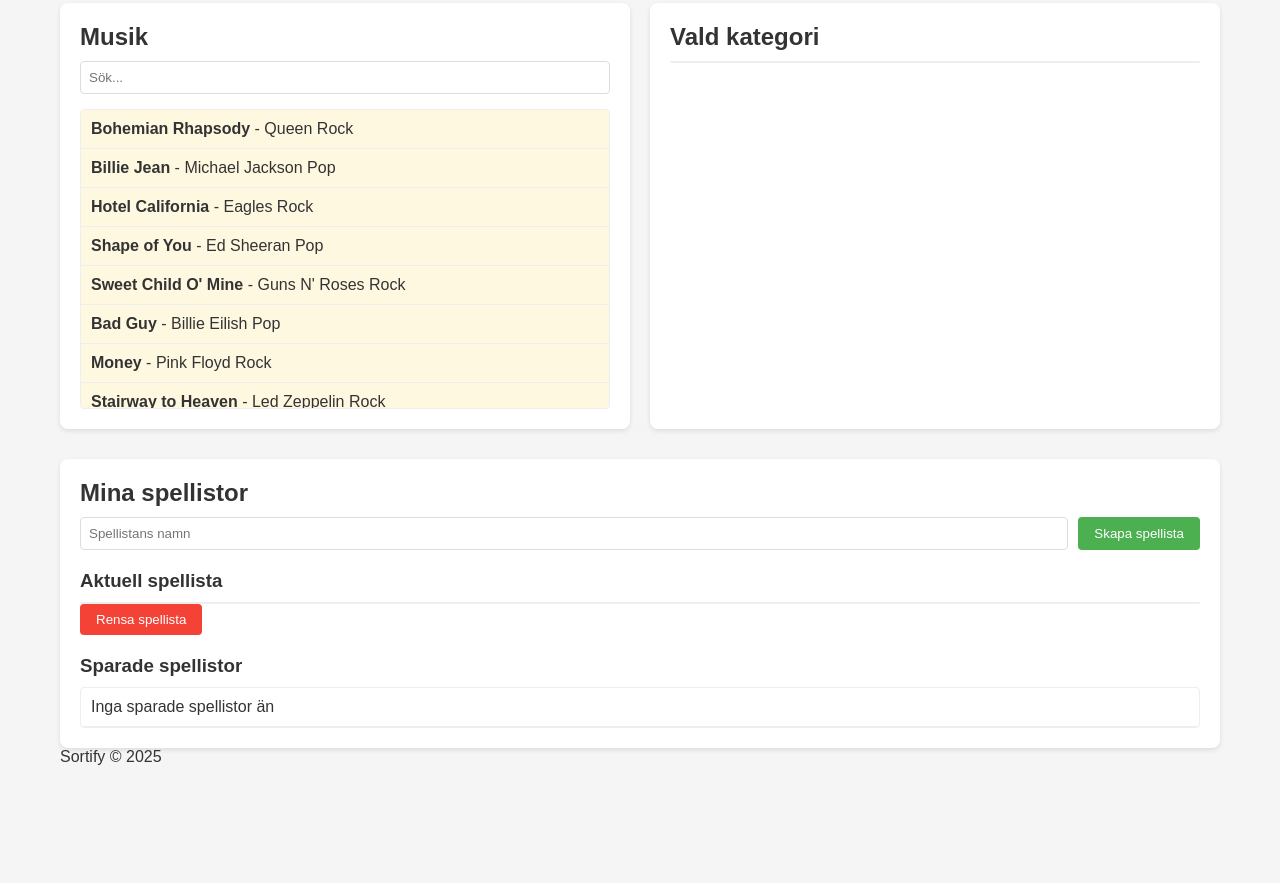
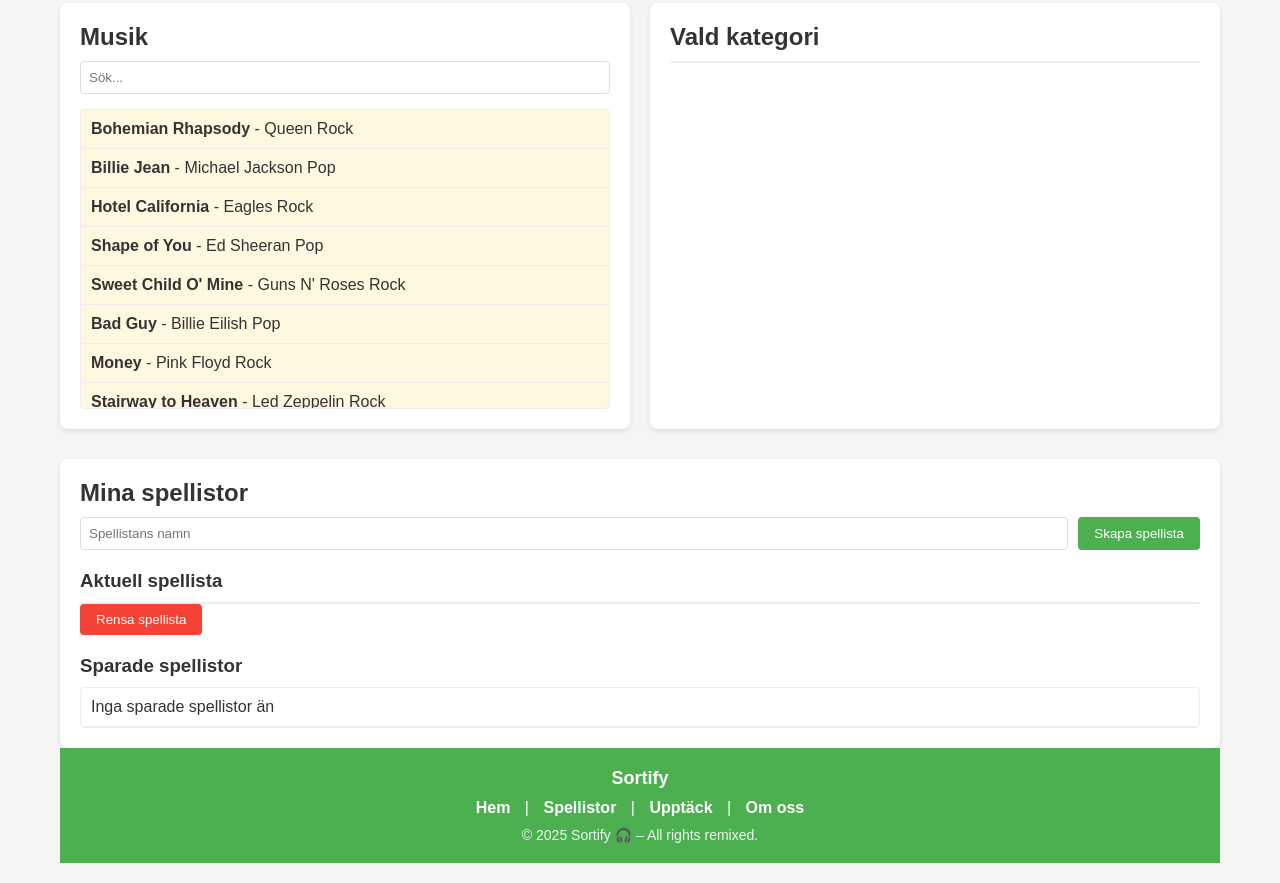
Before and after one commit to kaspvik/music-player, a plain HTML site: page index.html in a window 1280 px wide. Shown: the part 241-1124 px from the top of the page. Before the commit the page ends 1027 px from the top, so only its background shows below. Drawn offline with Linux system fonts and the light colour scheme.

Commit message:
enhance footer design with improved styles and layout; update background color for better visibility

```diff
--- a/index.html
+++ b/index.html
@@ -58,9 +58,20 @@
             </div>
         </main>
 
-        <footer>
-            <p>Sortify &copy; 2025</p>
-        </footer>
+<footer class="music-footer">
+  <div class="footer-title">
+    <strong>Sortify</strong>
+  </div>
+  <div class="footer-links">
+    <a href="#">Hem</a> |
+    <a href="#">Spellistor</a> |
+    <a href="#">Upptäck</a> |
+    <a href="#">Om oss</a>
+  </div>
+  <div class="footer-copy">
+    &copy; 2025 Sortify 🎧 – All rights remixed.
+  </div>
+</footer>
     </div>
 </body>
     <script src="/data/songsData.js"></script>
--- a/style.css
+++ b/style.css
@@ -101,7 +101,7 @@ h1, h2, h3 {
 }
 
 .music-list li:hover, .selected-items li:hover, .playlist-items li:hover {
-  background-color: #f5f5f5;
+  background-color: #4CAF50;
 }
 
 .music-list li:last-child, .selected-items li:last-child, .playlist-items li:last-child {
@@ -215,3 +215,37 @@ button:hover {
 .artist-item {
     border-left: 4px solid #2196F3;
 }
+
+.music-footer {
+  background-color: #4CAF50;
+  color: white;
+  padding: 20px;
+  text-align: center;
+  font-family: 'Segoe UI', Tahoma, Geneva, Verdana, sans-serif;
+}
+
+.footer-title {
+  margin-bottom: 10px;
+  font-size: 18px;
+}
+
+.footer-links {
+  margin-bottom: 10px;
+}
+
+.footer-links a {
+  color: white;
+  margin: 0 10px;
+  text-decoration: none;
+  font-weight: bold;
+  transition: text-decoration 0.2s;
+}
+
+.footer-links a:hover {
+  text-decoration: underline;
+}
+
+.footer-copy {
+  font-size: 14px;
+  opacity: 0.9;
+}
```
